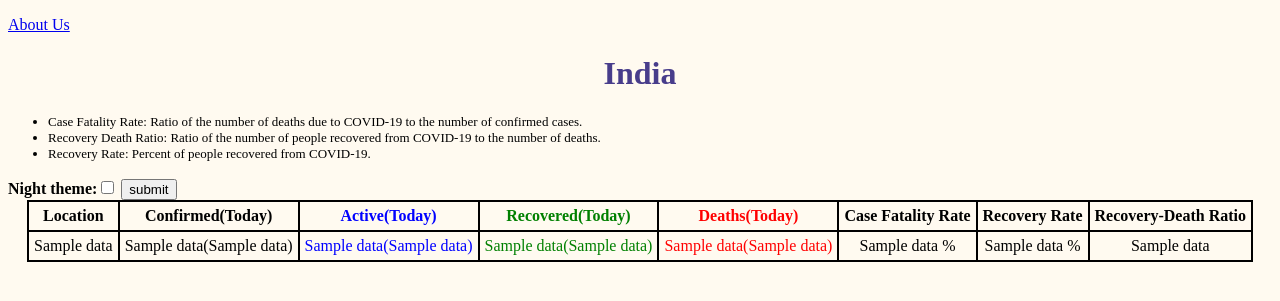
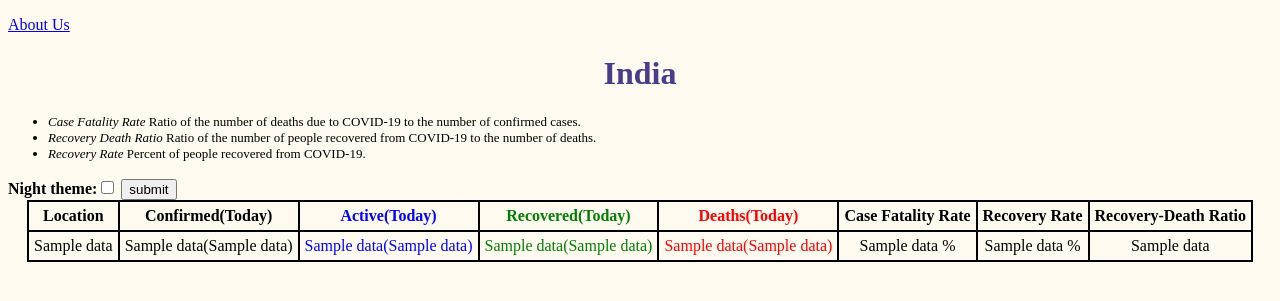
Before and after one commit to anonshubh/covid19-india, a Django app: template templates/index-light.html in a window 1280 px wide. Shown: the top 301 px of the page. Run offline with Django 3.2, Linux system fonts and the light colour scheme; tables that the repository leaves empty hold one stand-in row (values such as "Sample post"); the template is opened without the code that fills it: values that come from a table or form of the project are taken from there, most other values are stand-ins (such as "Sample title", 1, 10 or a date in 2020).

Commit message:
Updated UI

```diff
--- a/templates/index-light.html
+++ b/templates/index-light.html
@@ -11,9 +11,9 @@
         <p><a href="{% url 'about' %}">About Us</a></p>
         <h1>India</h1>
         <ul>
-            <li class='small'>Case Fatality Rate: Ratio of the number of deaths due to COVID-19 to the number of confirmed cases.</li>
-            <li class='small'>Recovery Death Ratio: Ratio of the number of people recovered from COVID-19 to the number of deaths.</li>
-            <li class='small'>Recovery Rate: Percent of people recovered from COVID-19.</li>
+            <li class='small'><em>Case Fatality Rate</em> Ratio of the number of deaths due to COVID-19 to the number of confirmed cases.</li>
+            <li class='small'><em>Recovery Death Ratio</em> Ratio of the number of people recovered from COVID-19 to the number of deaths.</li>
+            <li class='small'><em>Recovery Rate</em> Percent of people recovered from COVID-19.</li>
         </ul>
         <div class = 'toggleb'>
             <form action="{% url 'home' %}" method="post">
```
